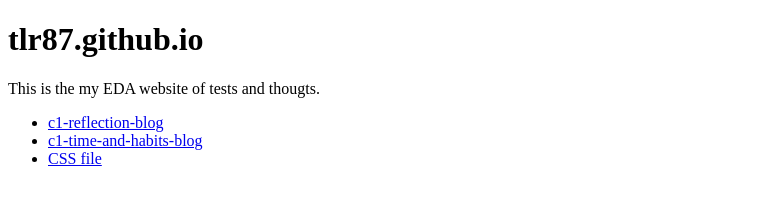
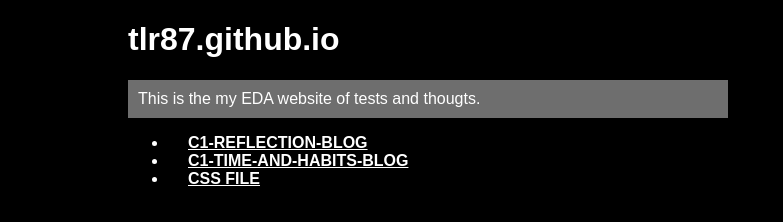
Before and after one commit to tlr87/tlr87.github.io, a plain HTML site: page index.html in a window 1280 px wide. Shown: the whole page, without its empty margins (0-783 px from the left). Drawn offline with Linux system fonts and the light colour scheme.

Commit message:
Css Basic Changes

```diff
--- a/index.html
+++ b/index.html
@@ -6,6 +6,7 @@
     <link href="styles/main.css" rel="stylesheet" type="text/css">
   </head>
   <body>
+     <div>
         <h1>tlr87.github.io</h1>
         <p>This is the my EDA website of tests and thougts.</p>
         <ul>
@@ -17,5 +18,6 @@
             <!-- this is a comment. -->
           </li>
         </ul>
+     <div>
   </body>
 </html>
--- a/styles/main.css
+++ b/styles/main.css
@@ -1 +1,26 @@
 @charset "utf-8";
+body {
+background-color: #000;
+font-family: Arial, Helvetica, sans-serif;
+width: 600px;
+margin-left: 10%;
+}
+body,td,th {
+color: #FFF;
+}
+h1 {
+    font-weight: bold;
+    color: #FFF;
+}
+p{
+  padding: 10px;
+  background-color: #6e6e6e;
+}
+a {
+    color:#FFF;
+}
+li{
+  font-weight: bold;
+  padding-left: 20PX;
+  text-transform: uppercase;
+}
```
Also changed, not shown: blog/c1-reflection-blog.html (+1 -1 lines), blog/c1-time-and-habits-blog.html (+1 -1 lines). Lines whose indentation alone changed are shown as unchanged.
